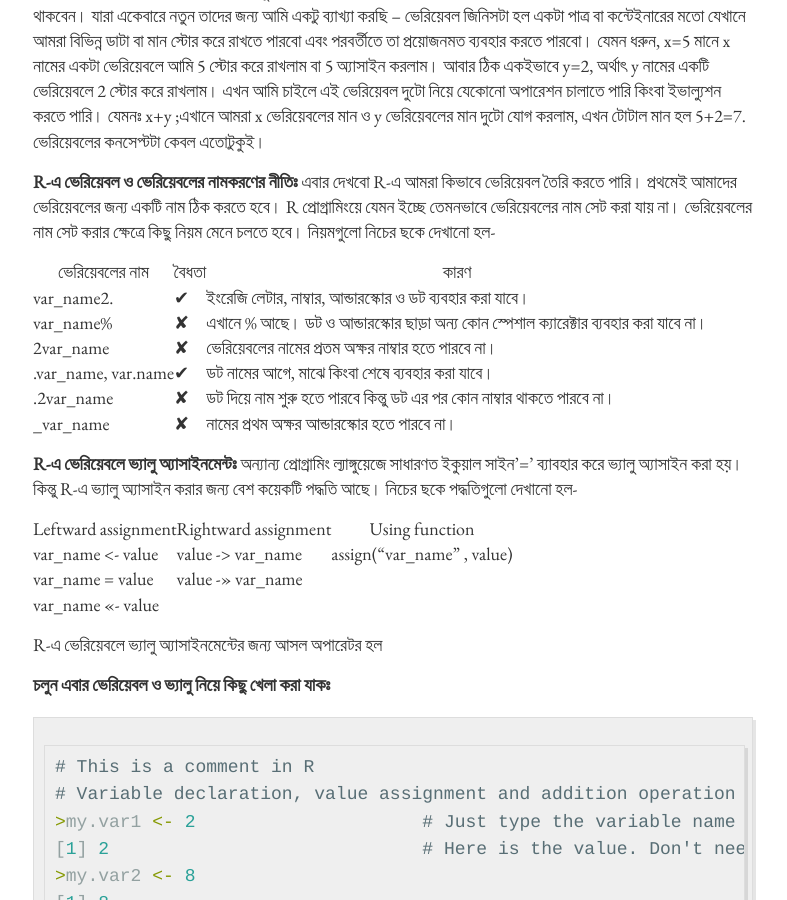
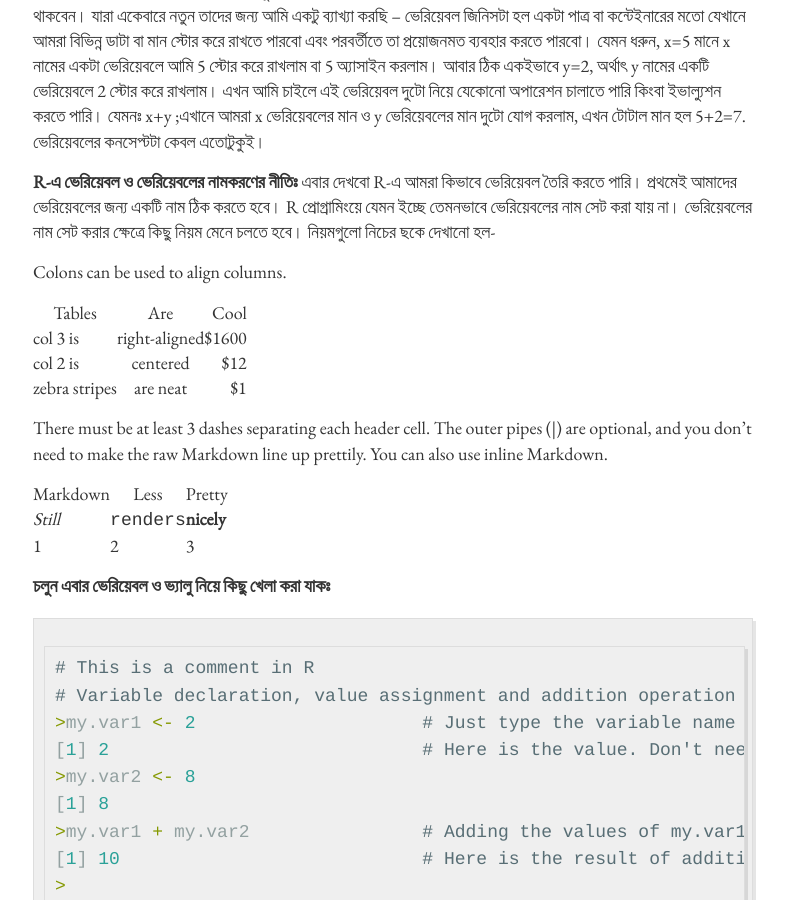
Before and after one commit to abdalimran/abdalimran.github.io, a Jekyll site: the page built from _posts/2016-8-18-r-কিকস্টার্টার-ভেরিয়েবল-এবং-অ্যাসাইনমেন্ট.md, in a window 1280 px wide and 900 px high, scrolled down 241 px. Shown: the whole window, without its empty margins (247-1034 px from the left). Built offline with Jekyll 4.4.1, drawn with Linux system fonts in a browser that asks for light colours.

Commit message:
Update 2016-8-18-r-কিকস্টার্টার-ভেরিয়েবল-এবং-অ্যাসাইনমেন্ট.md

```diff
--- a/_posts/2016-8-18-r-কিকস্টার্টার-ভেরিয়েবল-এবং-অ্যাসাইনমেন্ট.md
+++ b/_posts/2016-8-18-r-কিকস্টার্টার-ভেরিয়েবল-এবং-অ্যাসাইনমেন্ট.md
@@ -7,28 +7,22 @@
 **R-এ ভেরিয়েবল ও ভেরিয়েবলের নামকরণের নীতিঃ**
 এবার দেখবো R-এ আমরা কিভাবে ভেরিয়েবল তৈরি করতে পারি। প্রথমেই আমাদের ভেরিয়েবলের জন্য একটি নাম ঠিক করতে হবে। R প্রোগ্রামিংয়ে যেমন ইচ্ছে তেমনভাবে ভেরিয়েবলের নাম সেট করা যায় না। ভেরিয়েবলের নাম সেট করার ক্ষেত্রে কিছু নিয়ম মেনে চলতে হবে। নিয়মগুলো নিচের ছকে দেখানো হল-
 
+Colons can be used to align columns.
 
-| ভেরিয়েবলের নাম         | বৈধতা          | কারণ  |
-| -------------         |-------------  | ----- |
-| var_name2.            | ✔             | ইংরেজি লেটার, নাম্বার, আন্ডারস্কোর ও ডট ব্যবহার করা যাবে। |
-| var_name%             | ✘             | এখানে % আছে। ডট ও আন্ডারস্কোর ছাড়া অন্য কোন স্পেশাল ক্যারেক্টার ব্যবহার করা যাবে না। |
-| 2var_name             | ✘             | ভেরিয়েবলের নামের প্রতম অক্ষর নাম্বার হতে পারবে না। |
-| .var_name, var.name   | ✔             | ডট নামের আগে, মাঝে কিংবা শেষে ব্যবহার করা যাবে। |
-| .2var_name            | ✘             | ডট দিয়ে নাম শুরু হতে পারবে কিন্তু ডট এর পর কোন নাম্বার থাকতে পারবে না। |
-| \_var_name            | ✘             | নামের প্রথম অক্ষর আন্ডারস্কোর হতে পারবে না। |
+| Tables        | Are           | Cool  |
+| ------------- |:-------------:| -----:|
+| col 3 is      | right-aligned | $1600 |
+| col 2 is      | centered      |   $12 |
+| zebra stripes | are neat      |    $1 |
 
+There must be at least 3 dashes separating each header cell.
+The outer pipes (|) are optional, and you don't need to make the
+raw Markdown line up prettily. You can also use inline Markdown.
 
-**R-এ ভেরিয়েবলে ভ্যালু অ্যাসাইনমেন্টঃ**
-অন্যান্য প্রোগ্রামিং ল্যাঙ্গুয়েজে সাধারণত ইকুয়াল সাইন’=’ ব্যাবহার করে ভ্যালু অ্যাসাইন করা হয়। কিন্তু R-এ ভ্যালু অ্যাসাইন করার জন্য বেশ কয়েকটি পদ্ধতি আছে। নিচের ছকে পদ্ধতিগুলো দেখানো হল-
-
-| Leftward assignment     | Rightward assignment      | Using function |
-| -------------           | -------------             | ----------     |
-| var_name <- value       | value -> var_name         | assign("var_name" , value) |
-| var_name = value        | value ->> var_name        |
-| var_name <<- value      |
-
-
-R-এ ভেরিয়েবলে ভ্যালু অ্যাসাইনমেন্টের জন্য আসল অপারেটর হল
+Markdown | Less | Pretty
+--- | --- | ---
+*Still* | `renders` | **nicely**
+1 | 2 | 3
 
 **চলুন এবার ভেরিয়েবল ও ভ্যালু নিয়ে কিছু খেলা করা যাকঃ**
 
```
